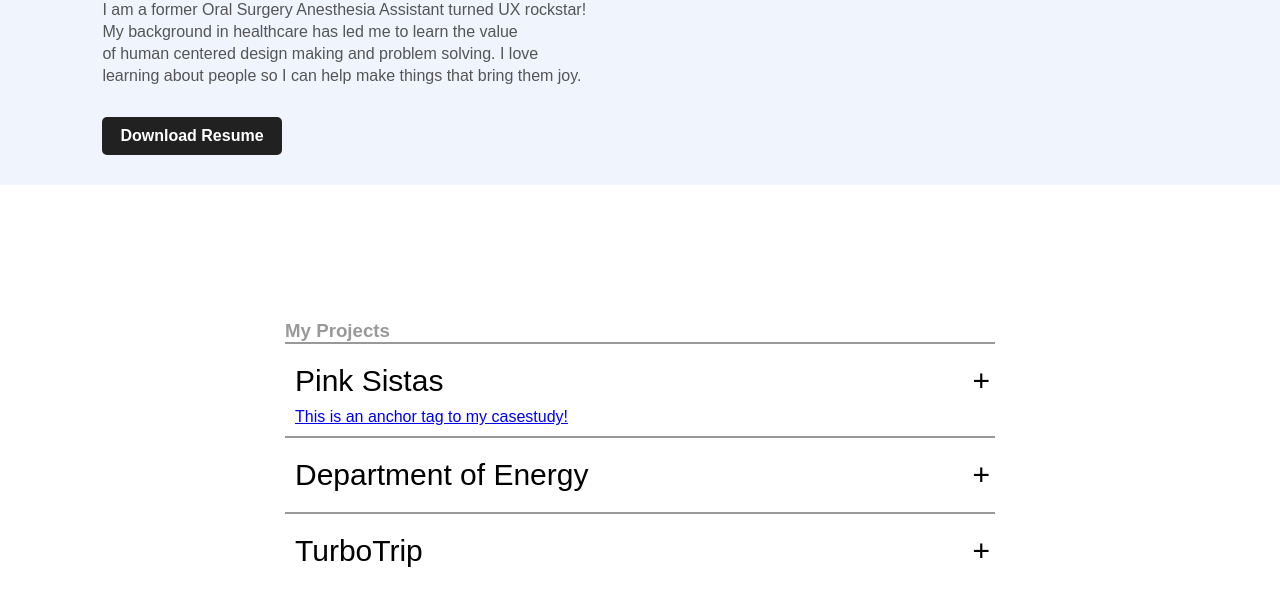
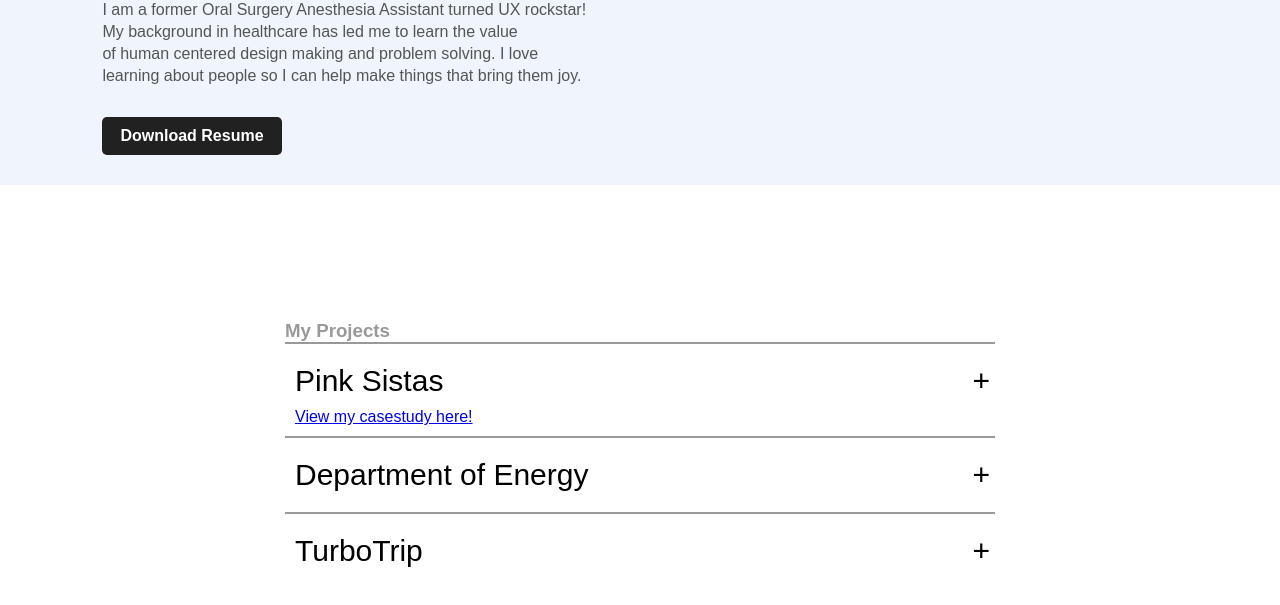
Before and after one commit to LexiMartinez/UX_UI_HW_19, a plain HTML site: page index.html in a window 1280 px wide. Shown: the part 421-1026 px from the top of the page. Drawn offline with Linux system fonts and the light colour scheme.

Commit message:
Update index.html

```diff
--- a/index.html
+++ b/index.html
@@ -36,7 +36,7 @@
                 <div class="container">
                     <div class="label">Pink Sistas</div>
                     <div class="content">A non-profit website redesign geared towards increasing usability.</div>
-                    <a href="https://leximartinez.github.io/UX_UI_HW_20/">This is an anchor tag to my casestudy!</a>
+                    <a href="https://leximartinez.github.io/UX_UI_HW_20/">View my casestudy here!</a>
                 </div>
                 <hr>
                 <div class="container">
```
